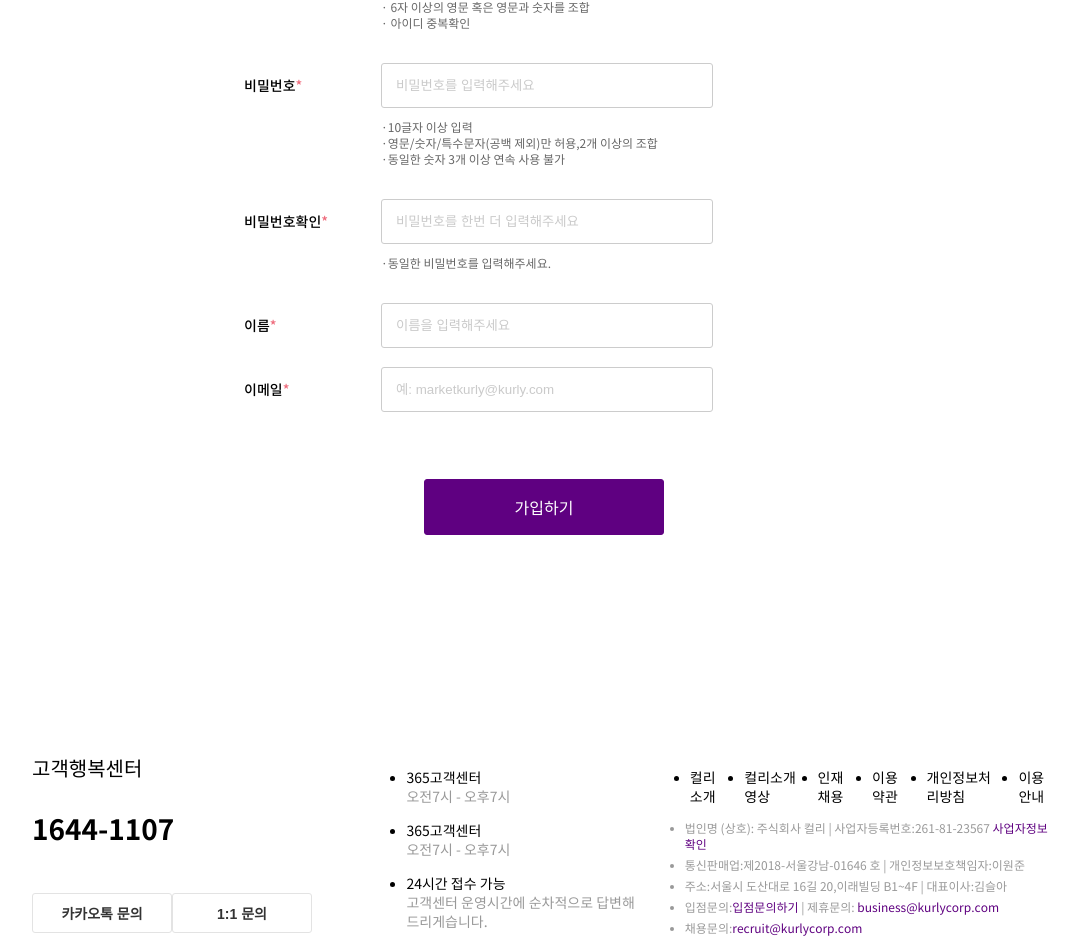
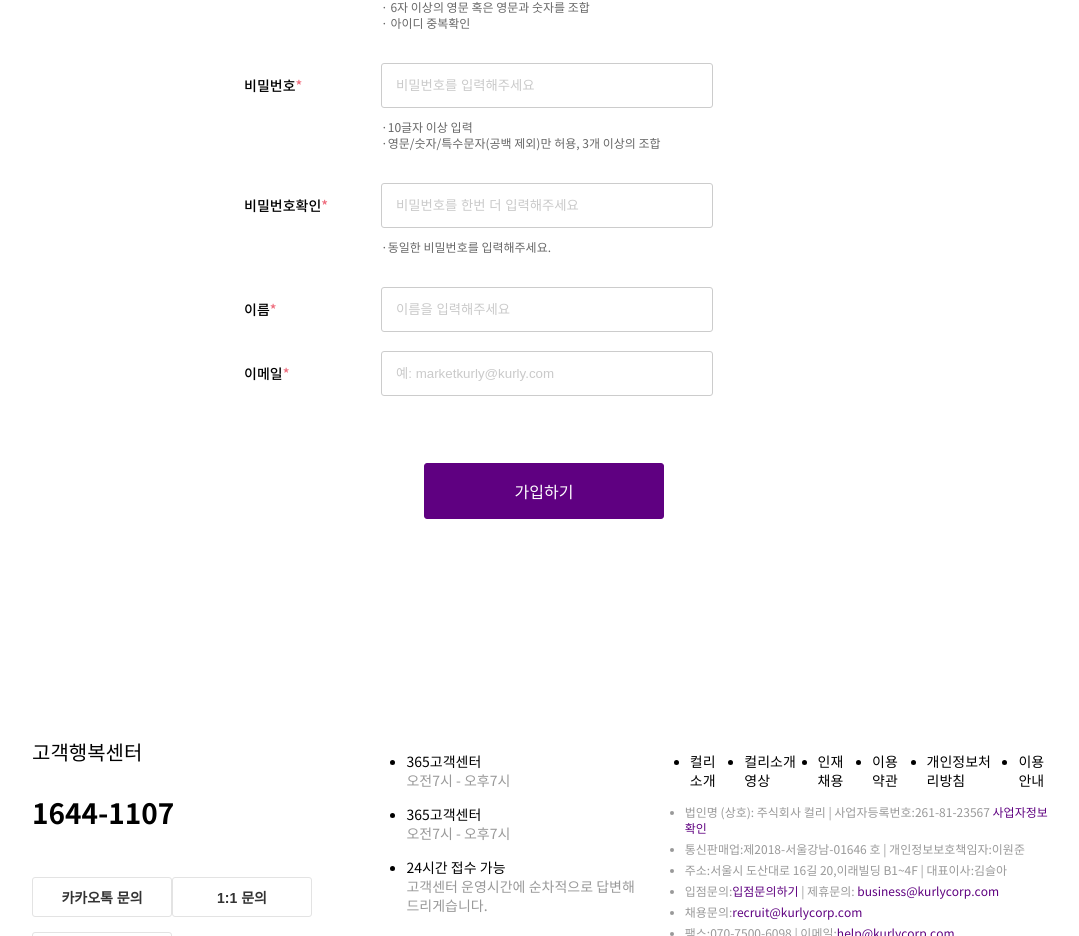
Before and after one commit to calvin9150/kurly-frontend, a React (Create React App) app: page /signup in a window 1280 px wide. Shown: the part 773-1709 px from the top of the page, without its empty margins (96-1175 px from the left). Built offline with nearby package versions, Linux system fonts and the light colour scheme.

Commit message:
비번 문구 삭제

```diff
--- a/src/pages/Signup.js
+++ b/src/pages/Signup.js
@@ -158,8 +158,7 @@ const Signup = props => {
 								</Grid>
 								<InfoUl className="checkPw">
 									<li>·10글자 이상 입력</li>
-									<li>·영문/숫자/특수문자(공백 제외)만 허용,2개 이상의 조합</li>
-									<li>·동일한 숫자 3개 이상 연속 사용 불가</li>
+									<li>·영문/숫자/특수문자(공백 제외)만 허용, 3개 이상의 조합</li>
 								</InfoUl>
 							</td>
 						</tr>
```
